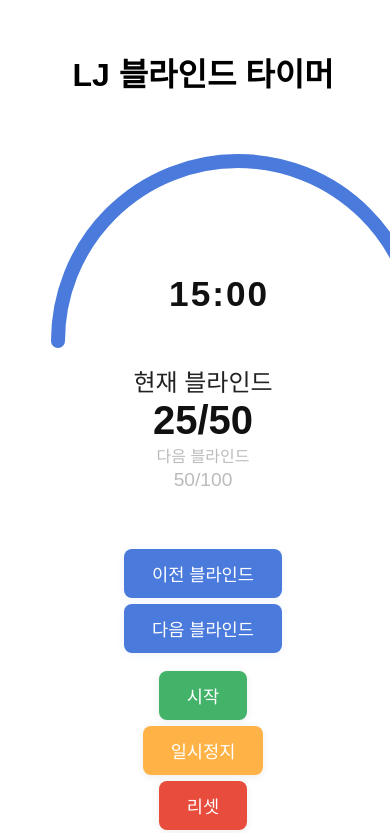
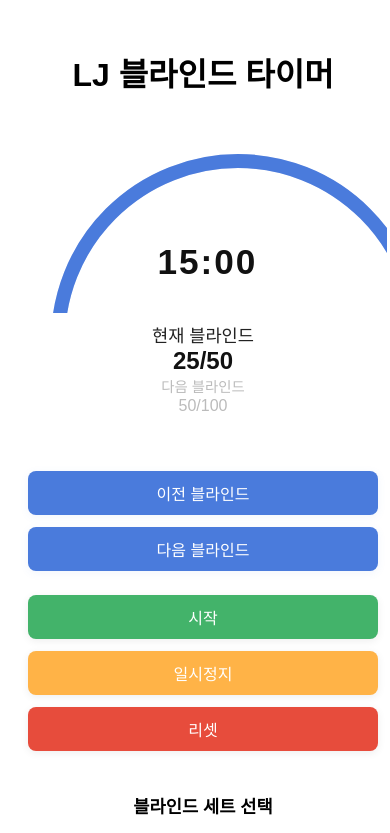
Before and after one commit to clay-LJ/blindtimer, a plain HTML site: page index.html in a window 390 px wide. Shown: the top 833 px of the page. Drawn offline with Linux system fonts and the light colour scheme.

Commit message:
모바일 ui 반영

```diff
--- a/index.html
+++ b/index.html
@@ -167,6 +167,55 @@
             .blind-controls, .timer-buttons, .blind-sets {
                 flex-direction: column;
                 gap: 6px;
+            }
+        }
+        @media (max-width: 600px) {
+            .circle-timer-container, .circle-timer-svg {
+                width: 92vw !important;
+                min-width: 0;
+                max-width: 92vw !important;
+                height: 44vw !important;
+                max-height: 44vw !important;
+            }
+            .timer-value {
+                font-size: 2.2rem;
+            }
+            .next-blind-label {
+                font-size: 0.9rem;
+            }
+            .next-blind-value {
+                font-size: 1rem;
+            }
+            .current-blind-label {
+                font-size: 1.1rem;
+            }
+            .current-blind-value {
+                font-size: 1.5rem;
+            }
+            .blind-controls, .timer-buttons, .blind-sets {
+                flex-direction: column;
+                gap: 6px;
+                width: 100%;
+            }
+            .blind-controls button, .timer-buttons button, .blind-set-button {
+                width: 90vw;
+                max-width: 350px;
+                font-size: 1rem;
+                padding: 10px 0;
+                margin: 0 auto 6px auto;
+            }
+            .blind-sets h3 {
+                font-size: 1.1rem;
+            }
+            .popup-content {
+                padding: 24px 10vw 18px 10vw;
+                min-width: 0;
+            }
+            .popup-title {
+                font-size: 1.3rem;
+            }
+            .popup-blind {
+                font-size: 1.1rem;
             }
         }
         /* 블라인드 업 팝업 */
```
